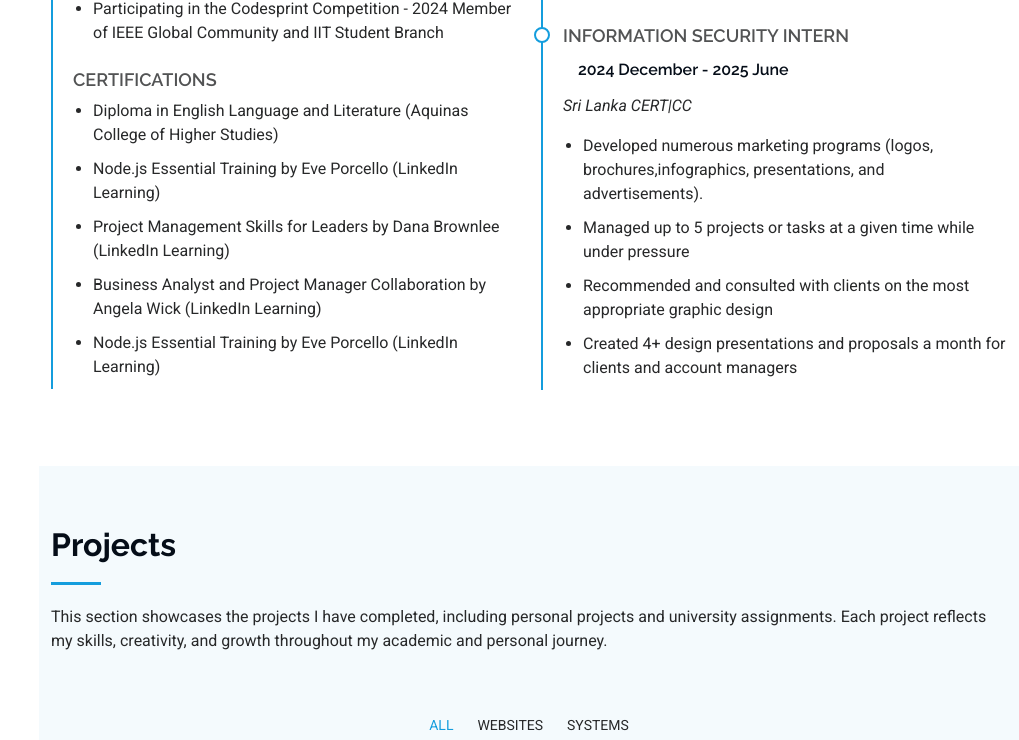
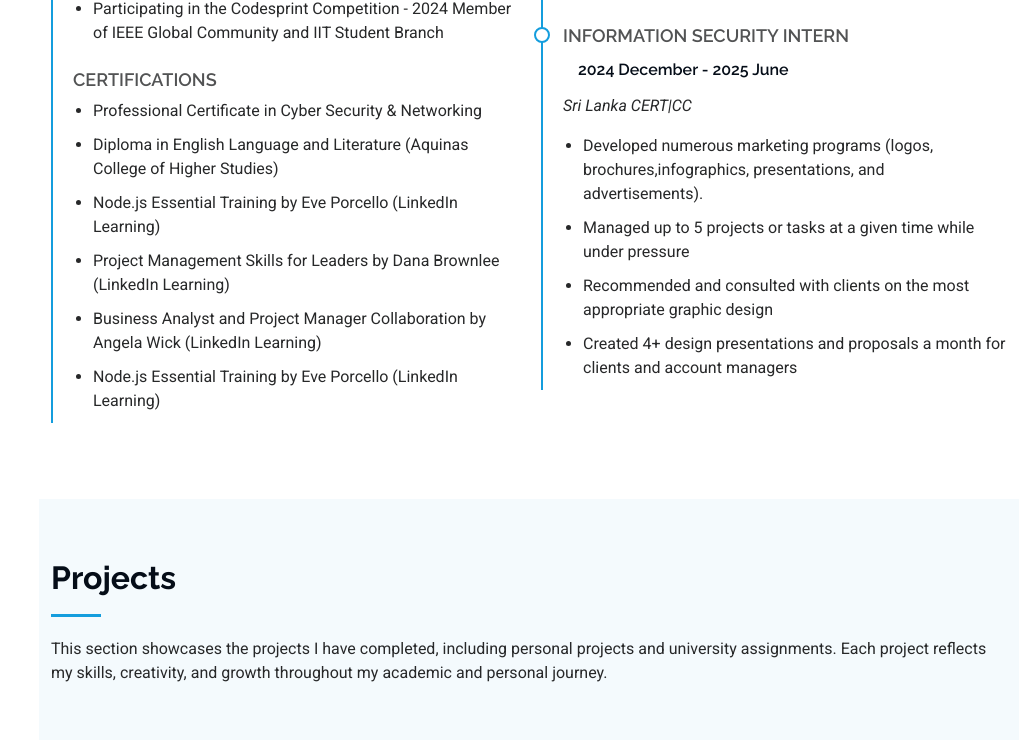
Before and after one commit to Parindyaa/Personal-portfolio, a plain HTML site: page index.html in a window 1280 px wide. Shown: the part 3304-4044 px from the top of the page, without its empty margins (261-1280 px from the left). Drawn offline with Linux system fonts and the light colour scheme.

Commit message:
changed details

```diff
--- a/index.html
+++ b/index.html
@@ -326,6 +326,7 @@
 
                     <h4>Certifications</h4>
                     <ul>
+                      <li>Professional Certificate in Cyber Security & Networking</li>
                     <li>Diploma in English Language and Literature (Aquinas College of Higher
                       Studies)</li>
                       <li>Node.js Essential Training by Eve Porcello
```
